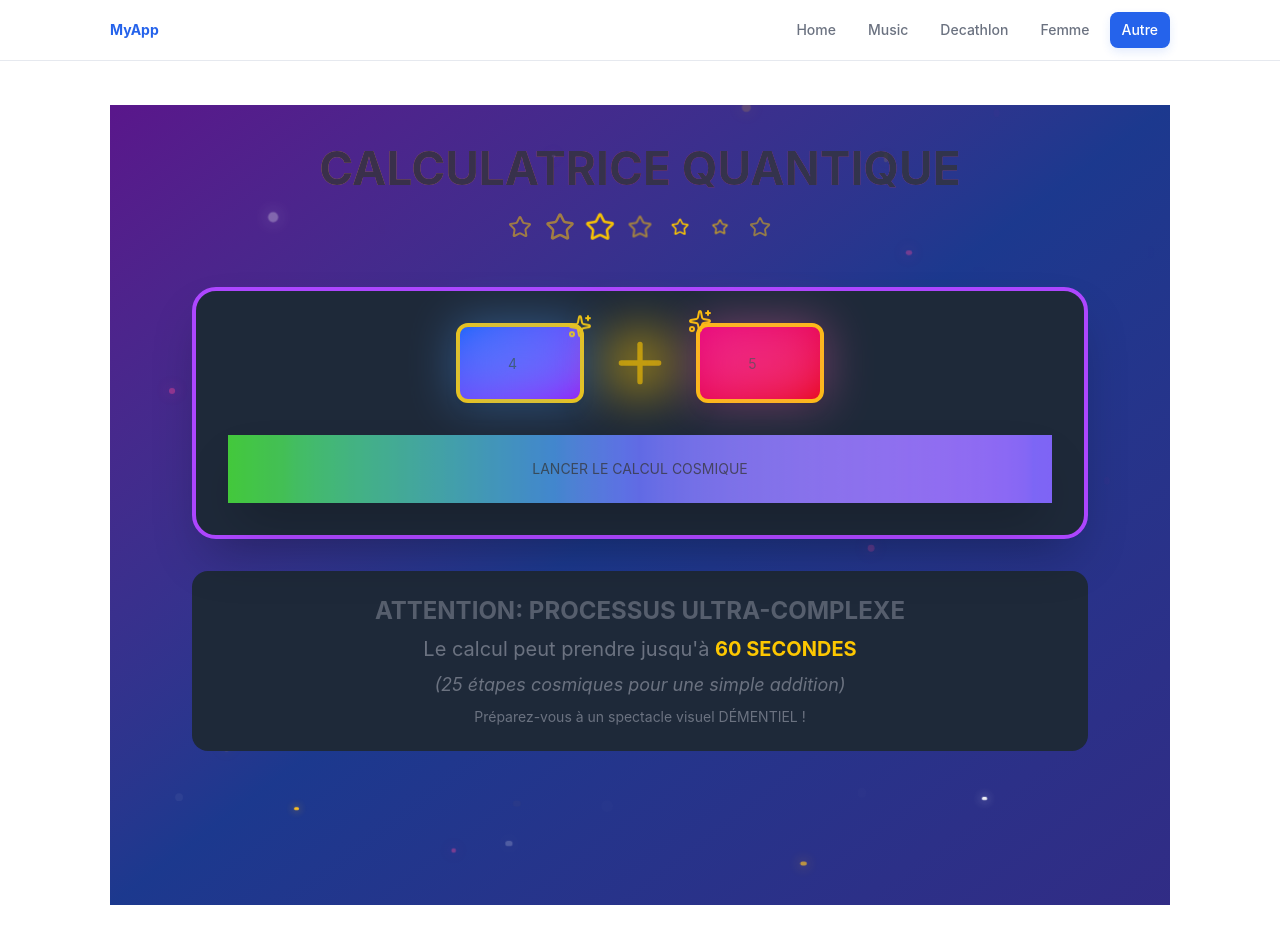
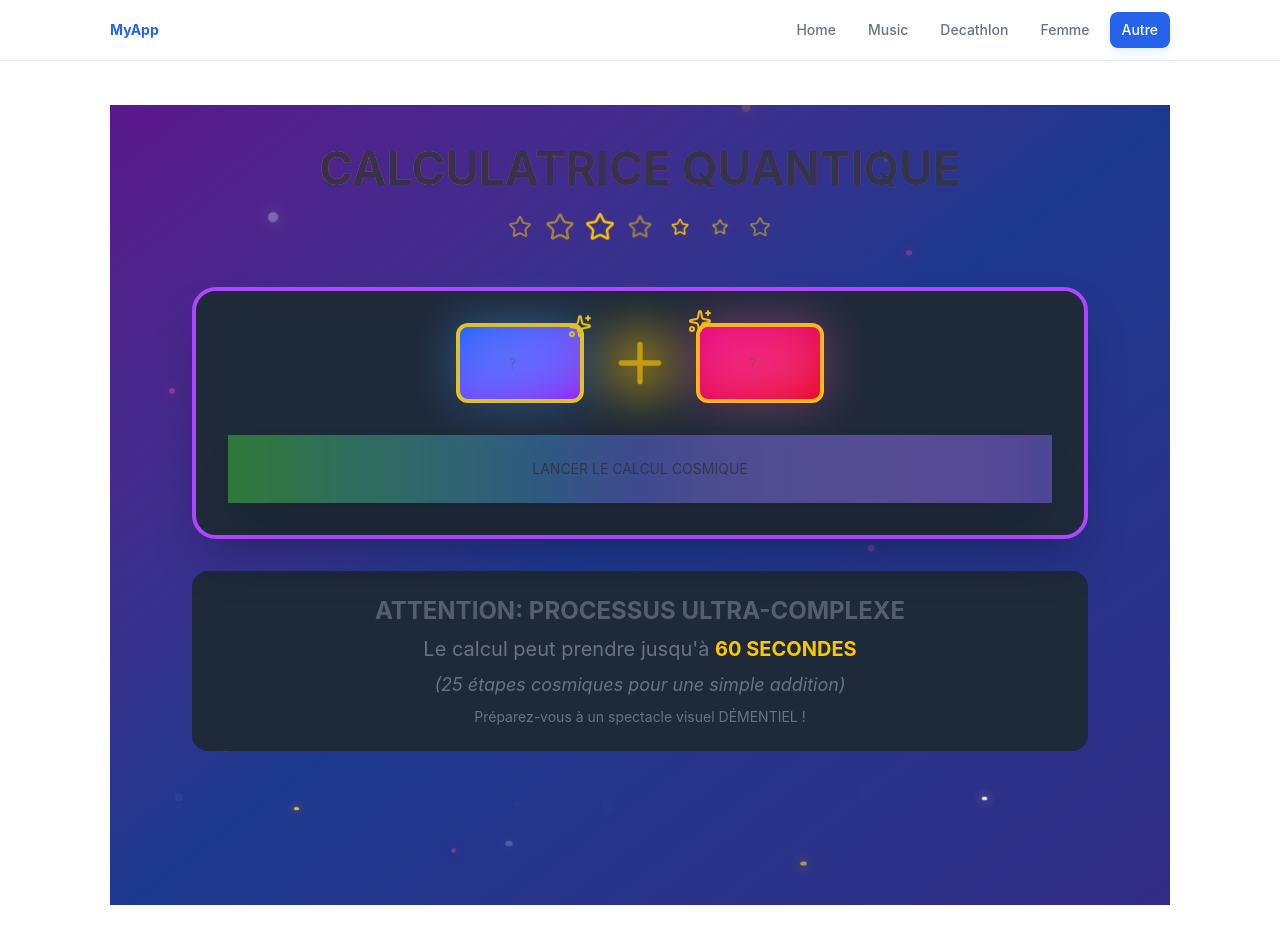
Before and after one commit to NathanFlachat/nuitdelinfo, a React (Vite) app in the folder nuitdelinfo/: page /autre in a window 1280 px wide. Built offline with nearby package versions, Linux system fonts and the light colour scheme.

Commit message:
[+] fix input issues

```diff
--- a/nuitdelinfo/src/pages/Autre.jsx
+++ b/nuitdelinfo/src/pages/Autre.jsx
@@ -2,8 +2,8 @@ import React, { useState, useEffect } from "react";
 import { Plus, Zap, Rocket, Sparkles, Star, Clock, Cog, Target, Trophy, Flame, Atom, Cpu, Database, Globe, Layers, Lock, Unlock, Wind, Waves, Mountain, Wifi, Radio, Activity, Anchor, Aperture, Award } from "lucide-react";
 
 export default function RubeGoldbergCalculator() {
-  const [num1, setNum1] = useState("4");
-  const [num2, setNum2] = useState("5");
+  const [num1, setNum1] = useState("");
+  const [num2, setNum2] = useState("");
   const [isCalculating, setIsCalculating] = useState(false);
   const [stage, setStage] = useState(0);
   const [result, setResult] = useState(null);
@@ -310,16 +310,16 @@ export default function RubeGoldbergCalculator() {
                           value={num1}
                           onChange={(e) => setNum1(e.target.value)}
                           disabled={isCalculating}
-                className="w-32 h-20 text-4xl text-center bg-gradient-to-br from-blue-600 to-purple-600 text-white rounded-xl border-4 border-yellow-400 shadow-lg focus:ring-4 focus:ring-pink-500 focus:outline-none transform transition-all hover:scale-110 disabled:opacity-50"
+                          className="w-32 h-20 text-4xl text-center bg-gradient-to-br from-blue-600 to-purple-600 text-white rounded-xl border-4 border-yellow-400 shadow-lg focus:ring-4 focus:ring-pink-500 focus:outline-none transform transition-all hover:scale-110 disabled:opacity-50 disabled:cursor-not-allowed"
                           placeholder="?"
                         />
-              <Sparkles className="absolute -top-2 -right-2 text-yellow-400 animate-bounce" />
-              <div className="absolute inset-0 bg-blue-400 blur-xl opacity-30 animate-pulse" />
+                        <Sparkles className="absolute -top-2 -right-2 text-yellow-400 animate-bounce pointer-events-none" />
+                        <div className="absolute inset-0 bg-blue-400 blur-xl opacity-30 animate-pulse pointer-events-none" />
                       </div>
 
                       <div className="relative">
-              <Plus className="w-16 h-16 text-yellow-400" style={{ animation: 'spin 3s linear infinite, pulse 1.5s ease-in-out infinite' }} />
-              <div className="absolute inset-0 bg-yellow-400 blur-xl opacity-50 animate-pulse" />
+                        <Plus className="w-16 h-16 text-yellow-400 pointer-events-none" style={{ animation: 'spin 3s linear infinite, pulse 1.5s ease-in-out infinite' }} />
+                        <div className="absolute inset-0 bg-yellow-400 blur-xl opacity-50 animate-pulse pointer-events-none" />
                       </div>
 
                       <div className="relative">
@@ -328,14 +328,13 @@ export default function RubeGoldbergCalculator() {
                           value={num2}
                           onChange={(e) => setNum2(e.target.value)}
                           disabled={isCalculating}
-                className="w-32 h-20 text-4xl text-center bg-gradient-to-br from-pink-600 to-red-600 text-white rounded-xl border-4 border-yellow-400 shadow-lg focus:ring-4 focus:ring-blue-500 focus:outline-none transform transition-all hover:scale-110 disabled:opacity-50"
+                          className="w-32 h-20 text-4xl text-center bg-gradient-to-br from-pink-600 to-red-600 text-white rounded-xl border-4 border-yellow-400 shadow-lg focus:ring-4 focus:ring-blue-500 focus:outline-none transform transition-all hover:scale-110 disabled:opacity-50 disabled:cursor-not-allowed"
                           placeholder="?"
                         />
-              <Sparkles className="absolute -top-2 -left-2 text-yellow-400 animate-bounce" style={{ animationDelay: '0.5s' }} />
-              <div className="absolute inset-0 bg-pink-400 blur-xl opacity-30 animate-pulse" />
+                        <Sparkles className="absolute -top-2 -left-2 text-yellow-400 animate-bounce pointer-events-none" style={{ animationDelay: '0.5s' }} />
+                        <div className="absolute inset-0 bg-pink-400 blur-xl opacity-30 animate-pulse pointer-events-none" />
                       </div>
                     </div>
-
           <button
             onClick={calculate}
             disabled={isCalculating || !num1 || !num2}
```
Lines whose indentation alone changed are shown as unchanged.
